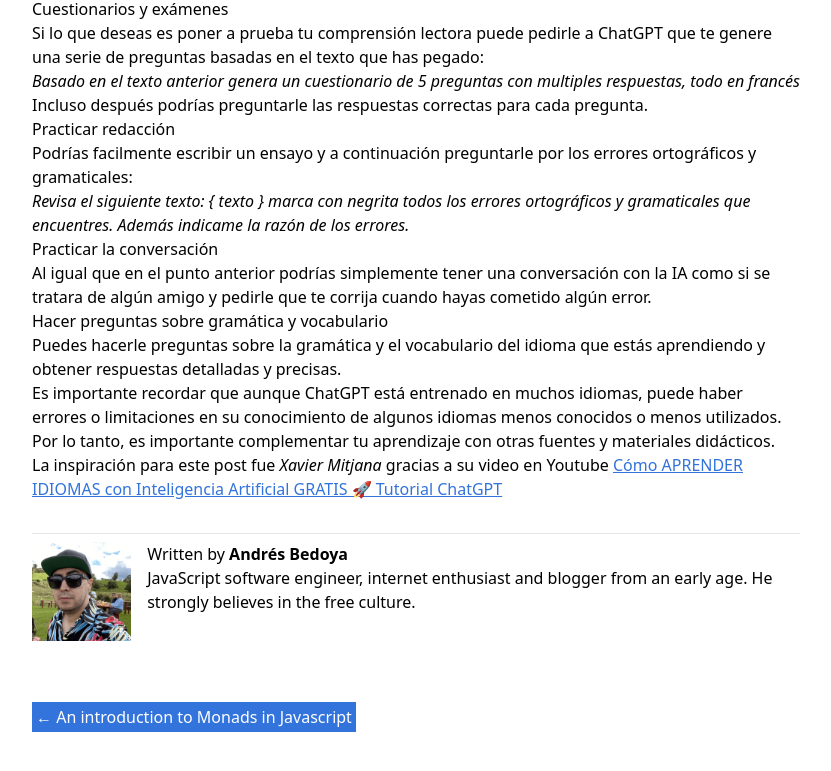
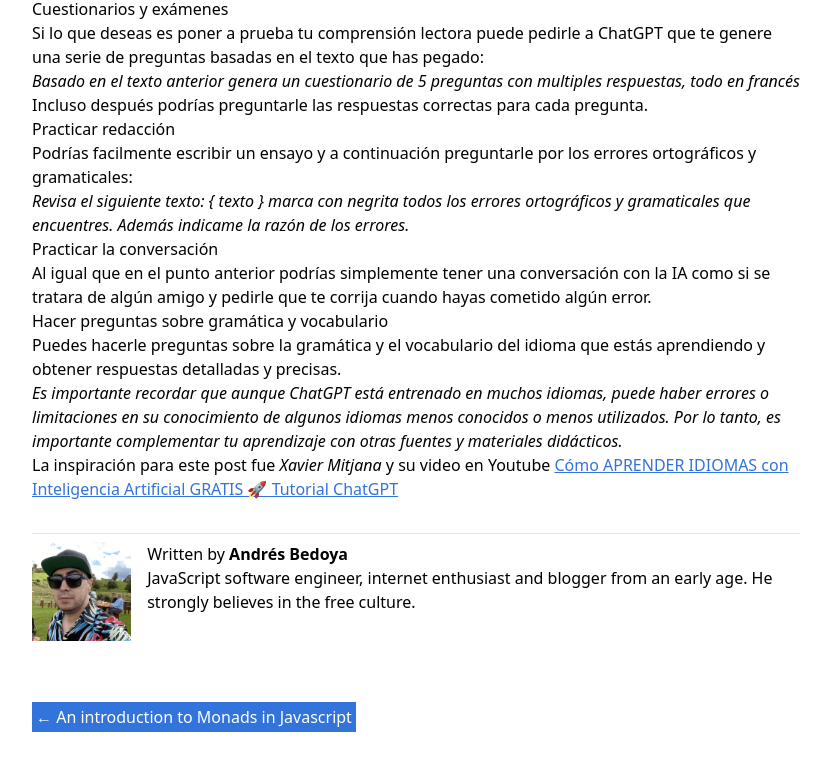
Before and after one commit to Angelfire/velocidadescape, a Gatsby site: page /personal/aprender-idiomas-chatgpt/ in a window 1280 px wide. Shown: the part 648-1419 px from the top of the page, without its empty margins (224-1055 px from the left). Built offline with nearby package versions, Linux system fonts and the light colour scheme; Gatsby itself is replaced by a stand-in of ours.

Commit message:
Fix post

```diff
--- a/content/personal/aprender-idiomas-chatgpt.md
+++ b/content/personal/aprender-idiomas-chatgpt.md
@@ -46,6 +46,6 @@
 
 Puedes hacerle preguntas sobre la gramática y el vocabulario del idioma que estás aprendiendo y obtener respuestas detalladas y precisas.
 
-> Es importante recordar que aunque ChatGPT está entrenado en muchos idiomas, puede haber errores o limitaciones en su conocimiento de algunos idiomas menos conocidos o menos utilizados. Por lo tanto, es importante complementar tu aprendizaje con otras fuentes y materiales didácticos.
+_Es importante recordar que aunque ChatGPT está entrenado en muchos idiomas, puede haber errores o limitaciones en su conocimiento de algunos idiomas menos conocidos o menos utilizados. Por lo tanto, es importante complementar tu aprendizaje con otras fuentes y materiales didácticos._
 
-La inspiración para este post fue _Xavier Mitjana_ gracias a su video en Youtube <a class="hover:no-underline text-blue underline" href="https://www.youtube.com/watch?v=FTp7xo_WefM" target="_blank" rel="noopener noreferrer">Cómo APRENDER IDIOMAS con Inteligencia Artificial GRATIS 🚀 Tutorial ChatGPT</a>
+La inspiración para este post fue _Xavier Mitjana_ y su video en Youtube <a class="hover:no-underline text-blue underline" href="https://www.youtube.com/watch?v=FTp7xo_WefM" target="_blank" rel="noopener noreferrer">Cómo APRENDER IDIOMAS con Inteligencia Artificial GRATIS 🚀 Tutorial ChatGPT</a>
```
